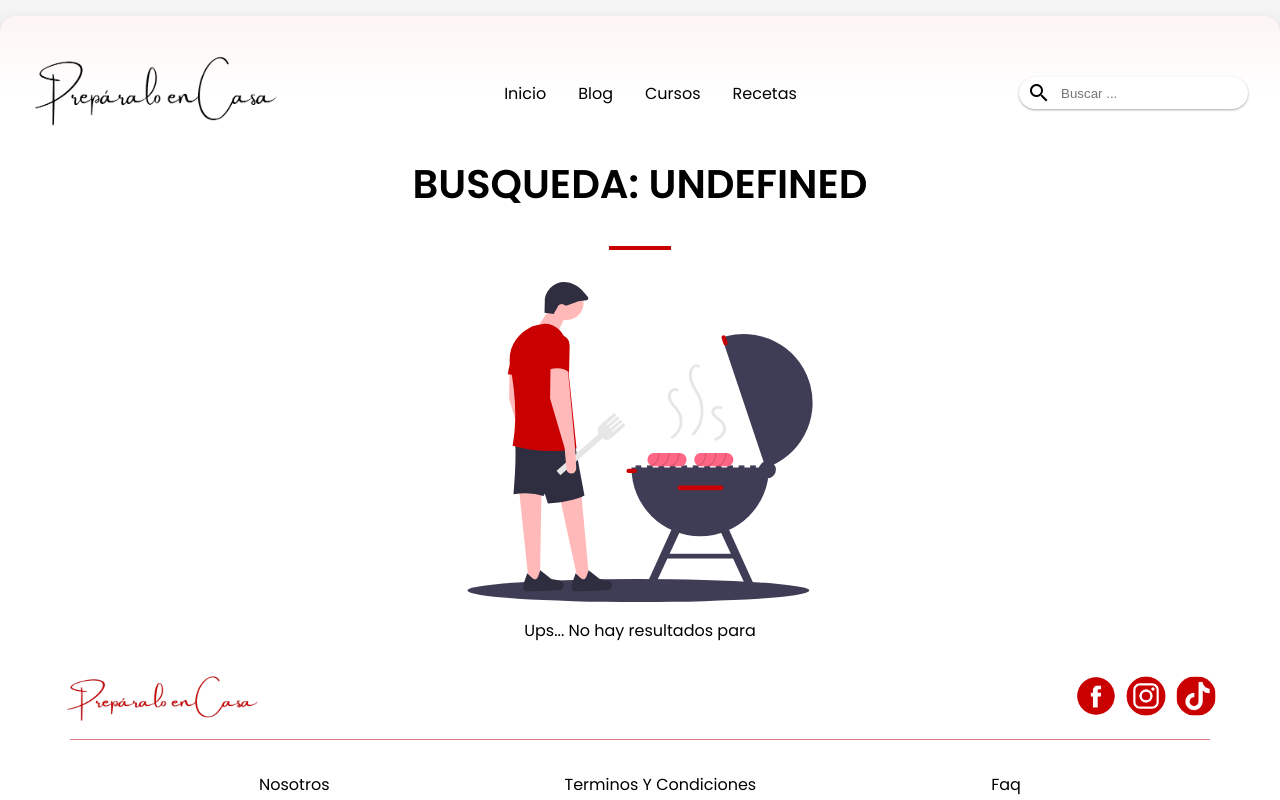
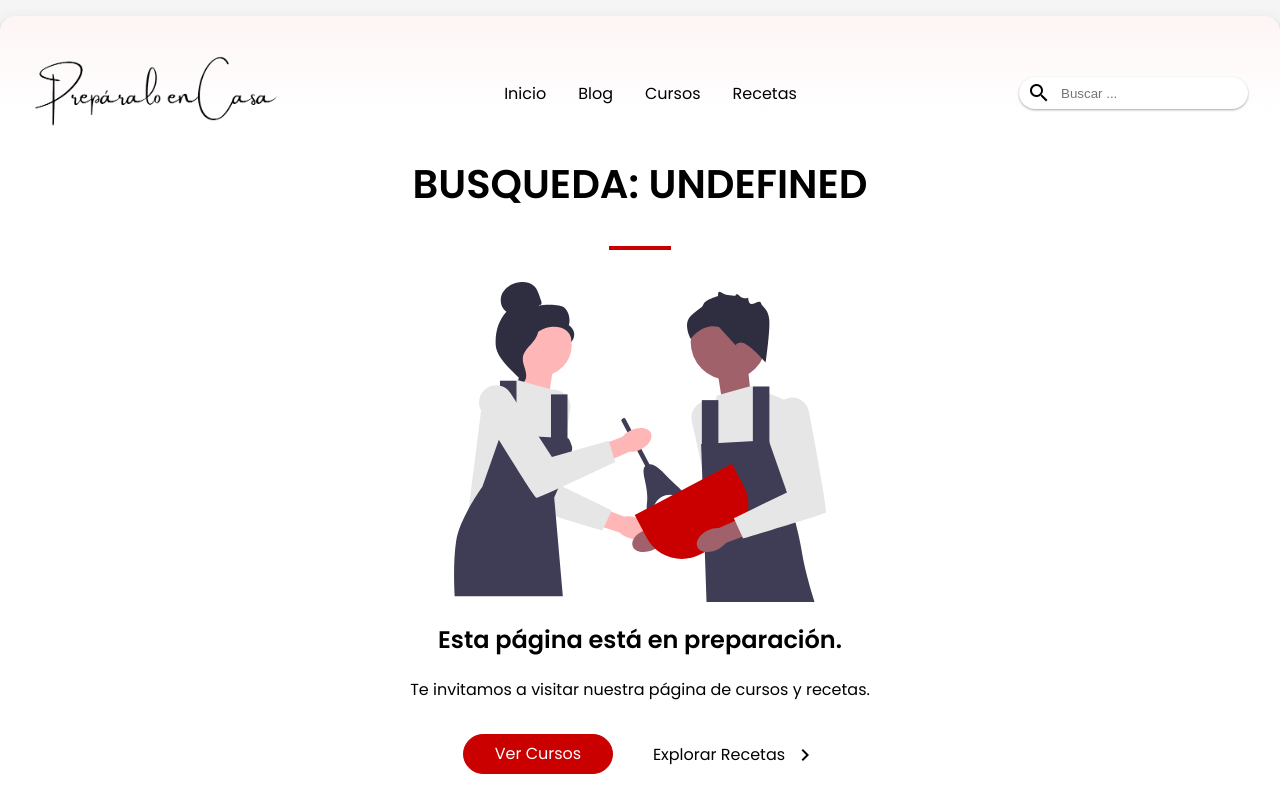
Before and after one commit to nicolas-suarez-97/Prepare-it-at-home, a Next.js app: page /buscar in a window 1280 px wide. Shown: the top 800 px of the page. Built offline with nearby package versions, Linux system fonts and the light colour scheme; no server answers; a web font is replaced by a local one.

Commit message:
Added under construction component

```diff
--- a/components/index.tsx
+++ b/components/index.tsx
@@ -16,6 +16,7 @@ import TitleComponent from './titleComponent/titleComponent'
 import SearchBarComponent from './searchBarComponent/searchBarComponent'
 import AuthorThumbnail from './authorThumbnail/authorThumbnail'
 import PillComponent from './pillComponent/pillComponent'
+import UnderConstruction from './underConstruction/underConstruction'
 
 export {
   ActionButton,
@@ -36,4 +37,5 @@ export {
   SearchBarComponent,
   AuthorThumbnail,
   PillComponent,
+  UnderConstruction,
 }
--- /dev/null
+++ b/components/underConstruction/underConstruction.module.scss
@@ -0,0 +1,19 @@
+@import "styles/globals.module";
+
+.under-construction {
+  text-align: center;
+
+  &__image {
+    position: relative;
+    width: 50%;
+    height: 40vh;
+    margin: 0 auto;
+  }
+
+  &__buttons {
+    display: flex;
+    margin: $separation-32 0;
+    gap: $separation-32;
+    justify-content: center;
+  }
+}
--- /dev/null
+++ b/components/underConstruction/underConstruction.tsx
@@ -0,0 +1,35 @@
+import React from 'react'
+import styles from './underConstruction.module.scss'
+import Image from 'next/image'
+import { Button } from '../index'
+import { Routes } from '../../utils/routes'
+import { ButtonLayout } from '../../types/ButtonType'
+
+const UnderConstruction = () => {
+  return (
+    <div className={ styles['under-construction'] }>
+      <div className={ styles['under-construction__image'] }>
+        <Image src={ '/img/undraw_cooking.svg' } alt={ 'Cocinando' } fill/>
+      </div>
+      <h2>Esta página está en preparación.</h2>
+      <p>Te invitamos a visitar nuestra página de cursos y recetas.</p>
+      <div className={ styles['under-construction__buttons'] }>
+        <Button
+          url={ Routes.COURSES }
+          label={ 'Ver Cursos' }
+          layout={ ButtonLayout.PRIMARY }
+          newPage={ false }
+        />
+        <Button
+          url={ Routes.RECIPES }
+          label={ 'Explorar Recetas' }
+          layout={ ButtonLayout.UNDERLINE }
+          newPage={ false }
+          sufixIcon={'chevron_right'}
+        />
+      </div>
+    </div>
+  )
+}
+
+export default UnderConstruction
--- a/pages/buscar/index.tsx
+++ b/pages/buscar/index.tsx
@@ -1,7 +1,7 @@
 import React from 'react'
 import styles from './searchRecipe.module.scss'
 import { Layout } from '../../sections'
-import { Separator, TitleComponent } from '../../components'
+import { Separator, TitleComponent, UnderConstruction } from '../../components'
 import NotFound from '../404'
 import Image from 'next/image'
 
@@ -13,12 +13,7 @@ const SearchRecipe = ({ query }: any) => {
     >
       <TitleComponent title={ `Busqueda: ${ query }` } align={ 'center' }/>
       <Separator alignment={ 'center' }/>
-      <div className={ styles['not-found'] }>
-        <div className={ styles['not-found__image'] }>
-          <Image src={ '/img/undraw_barbecue.svg' } alt={ 'Not found' } fill/>
-        </div>
-        <p>Ups... No hay resultados para <b>{query}</b></p>
-      </div>
+      <UnderConstruction />
     </Layout>
   )
 }
--- a/pages/buscar/searchRecipe.module.scss
+++ b/pages/buscar/searchRecipe.module.scss
@@ -1,12 +1 @@
 @import "styles/globals.module";
-
-.not-found {
-  text-align: center;
-
-  &__image {
-    position: relative;
-    width: 50%;
-    height: 40vh;
-    margin: 0 auto;
-  }
-}
```
Also changed, not shown: public/img/undraw_cooking.svg (added).
